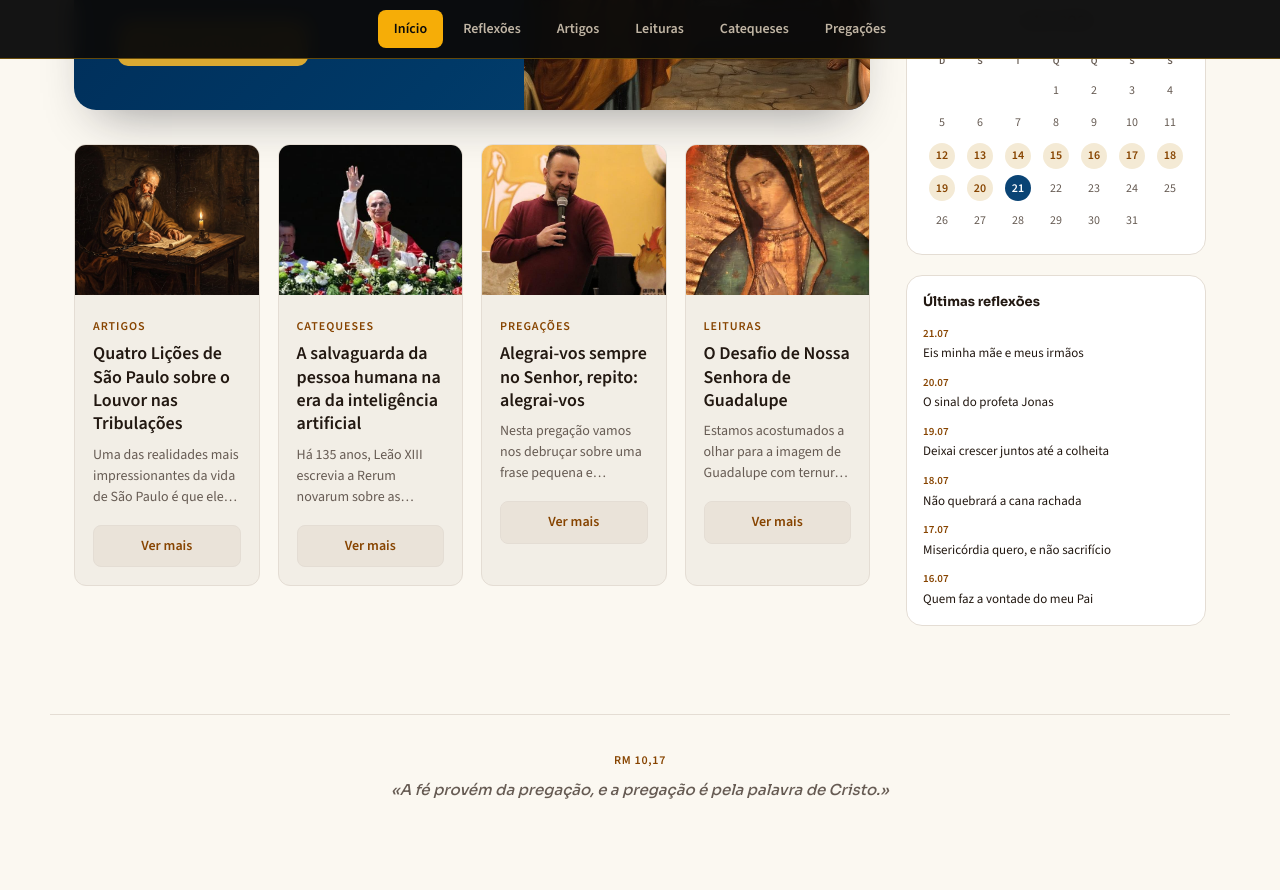
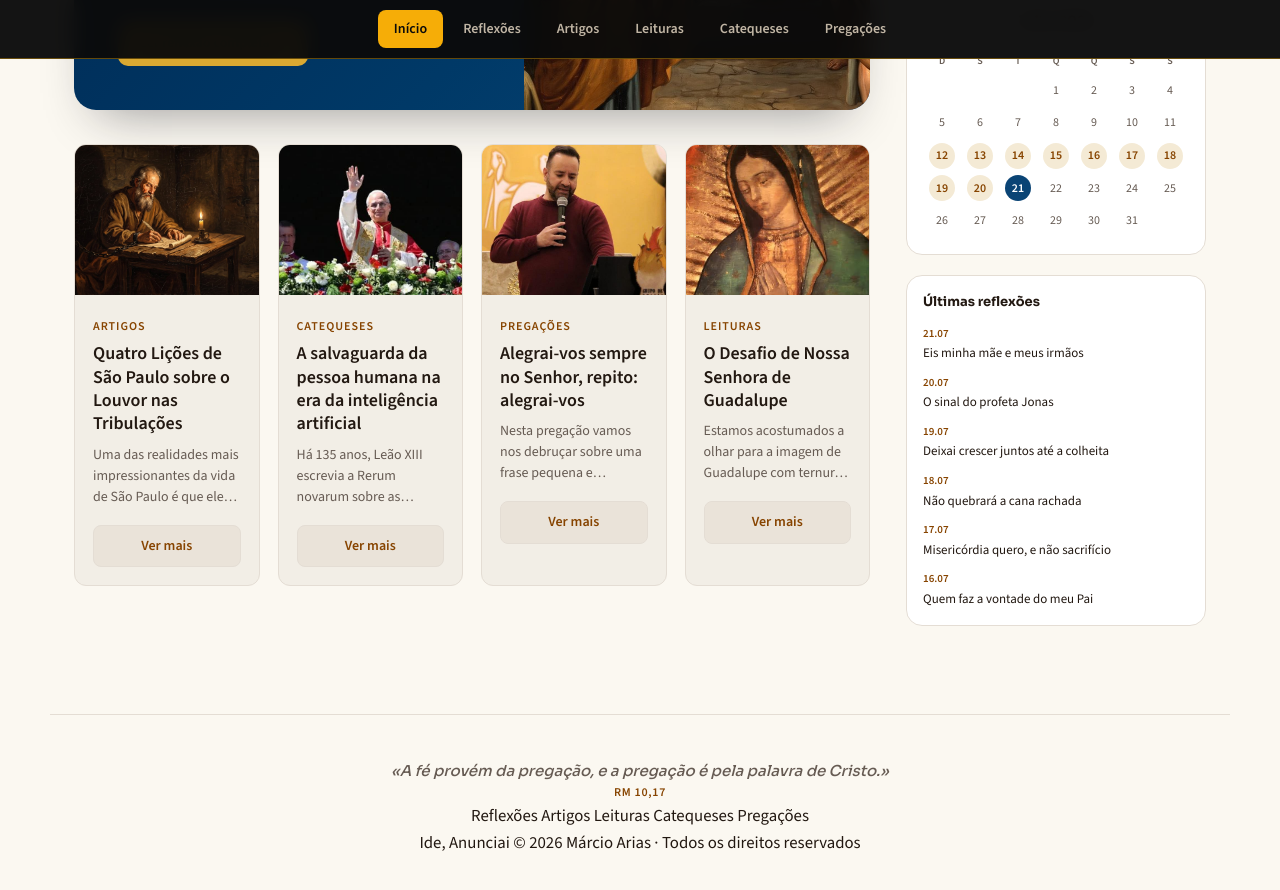
Before and after one commit to admariam/liturgiadiaria, a Jekyll site: the page built from index.html, in a window 1280 px wide and 900 px high, scrolled down 688 px. Shown: the top 890 px of the window. Built offline with Jekyll 4.4.1, drawn with Linux system fonts in a browser that asks for light colours; before the commit the page ends 1534 px from its top, so only the background shows below that.

Commit message:
Rodapé completo: versículo, navegação e direitos

```diff
--- a/_layouts/default.html
+++ b/_layouts/default.html
@@ -26,7 +26,7 @@
   <link rel="preconnect" href="https://fonts.googleapis.com">
   <link rel="preconnect" href="https://fonts.gstatic.com" crossorigin>
   <link href="https://fonts.googleapis.com/css2?family=Sora:wght@500;600;700;800&family=Source+Sans+3:ital,wght@0,400;0,500;0,600;1,400&display=swap" rel="stylesheet">
-  <link rel="stylesheet" href="{{ '/assets/css/style.css' | relative_url }}?v=14">
+  <link rel="stylesheet" href="{{ '/assets/css/style.css' | relative_url }}?v=15">
 </head>
 <body>
   <a class="banner-topo" href="{{ '/' | relative_url }}" aria-label="{{ site.title }}">
@@ -89,8 +89,23 @@
   </div>
 
   <footer class="site-footer">
-    <p class="rubrica">Rm 10,17</p>
-    <p class="citacao">«A fé provém da pregação, e a pregação é pela palavra de Cristo.»</p>
+    <div class="rodape-inner">
+      <div class="rodape-versiculo">
+        <p class="citacao">«A fé provém da pregação, e a pregação é pela palavra de Cristo.»</p>
+        <p class="rubrica">Rm 10,17</p>
+      </div>
+      <nav class="rodape-nav" aria-label="Seções">
+        <a href="{{ '/reflexoes/' | relative_url }}">Reflexões</a>
+        <a href="{{ '/artigos/' | relative_url }}">Artigos</a>
+        <a href="{{ '/leituras/' | relative_url }}">Leituras</a>
+        <a href="{{ '/catequeses/' | relative_url }}">Catequeses</a>
+        <a href="{{ '/pregacoes/' | relative_url }}">Pregações</a>
+      </nav>
+      <div class="rodape-base">
+        <span class="rodape-marca">Ide, Anunciai</span>
+        <span class="rodape-dir">© 2026 Márcio Arias · Todos os direitos reservados</span>
+      </div>
+    </div>
   </footer>
   <script id="filtra-recentes">
 (function () {
```
